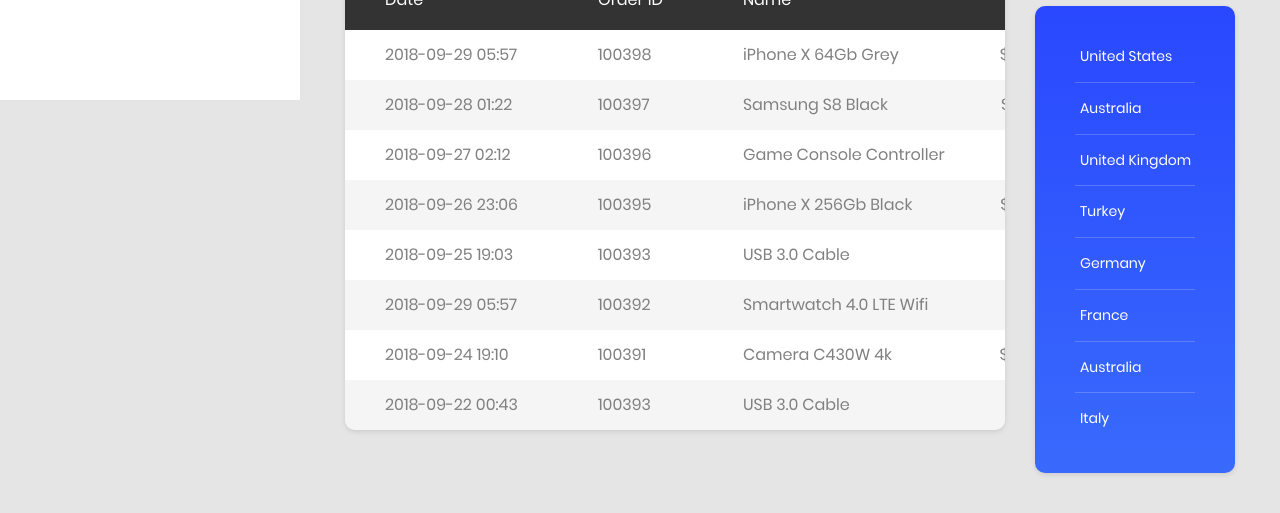
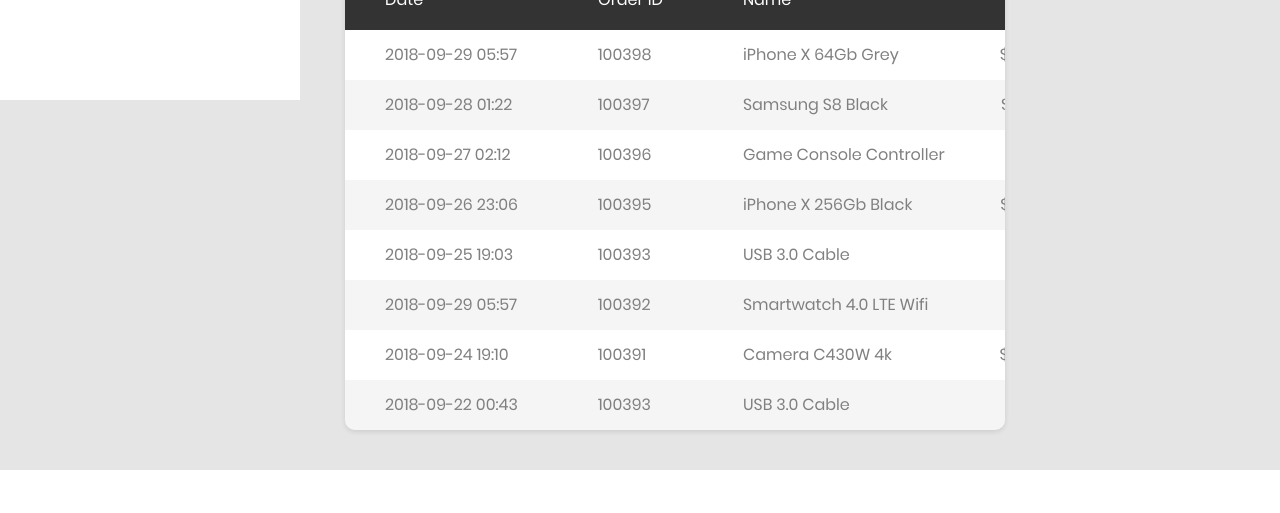
Before and after one commit to victorqrt/cloud_app_dev_tp, a plain HTML site: page app/static/index.html in a window 1280 px wide. Shown: the part 700-1213 px from the top of the page. After the commit the page ends 1170 px from the top, so only its background shows below. Drawn offline with Linux system fonts and the light colour scheme; files that its build step writes are made by us from their sources; files whose address does not match are found by name.

```diff
--- a/app/static/index.html
+++ b/app/static/index.html
@@ -217,51 +217,6 @@
                                     </table>
                                 </div>
                             </div>
-                            <div class="col-lg-3">
-                                <h2 class="title-1 m-b-25">Top countries</h2>
-                                <div class="au-card au-card--bg-blue au-card-top-countries m-b-40">
-                                    <div class="au-card-inner">
-                                        <div class="table-responsive">
-                                            <table class="table table-top-countries">
-                                                <tbody>
-                                                    <tr>
-                                                        <td>United States</td>
-                                                        <td class="text-right">$119,366.96</td>
-                                                    </tr>
-                                                    <tr>
-                                                        <td>Australia</td>
-                                                        <td class="text-right">$70,261.65</td>
-                                                    </tr>
-                                                    <tr>
-                                                        <td>United Kingdom</td>
-                                                        <td class="text-right">$46,399.22</td>
-                                                    </tr>
-                                                    <tr>
-                                                        <td>Turkey</td>
-                                                        <td class="text-right">$35,364.90</td>
-                                                    </tr>
-                                                    <tr>
-                                                        <td>Germany</td>
-                                                        <td class="text-right">$20,366.96</td>
-                                                    </tr>
-                                                    <tr>
-                                                        <td>France</td>
-                                                        <td class="text-right">$10,366.96</td>
-                                                    </tr>
-                                                    <tr>
-                                                        <td>Australia</td>
-                                                        <td class="text-right">$5,366.96</td>
-                                                    </tr>
-                                                    <tr>
-                                                        <td>Italy</td>
-                                                        <td class="text-right">$1639.32</td>
-                                                    </tr>
-                                                </tbody>
-                                            </table>
-                                        </div>
-                                    </div>
-                                </div>
-                            </div>
                         </div>
                     </div>
                 </div>
```
Also changed, not shown: 1 other file.
